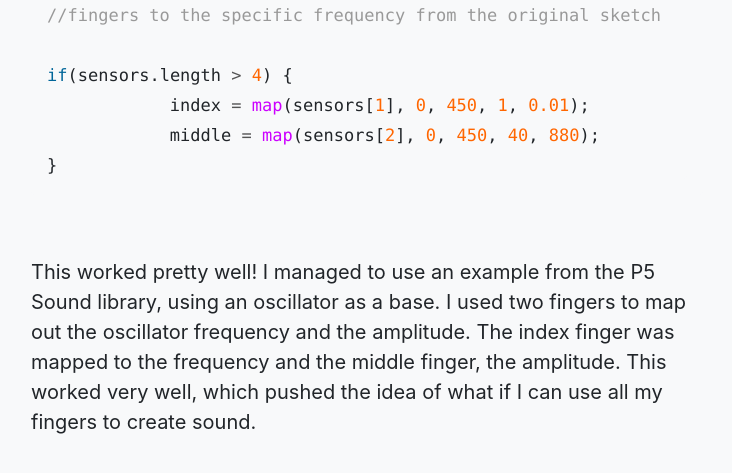
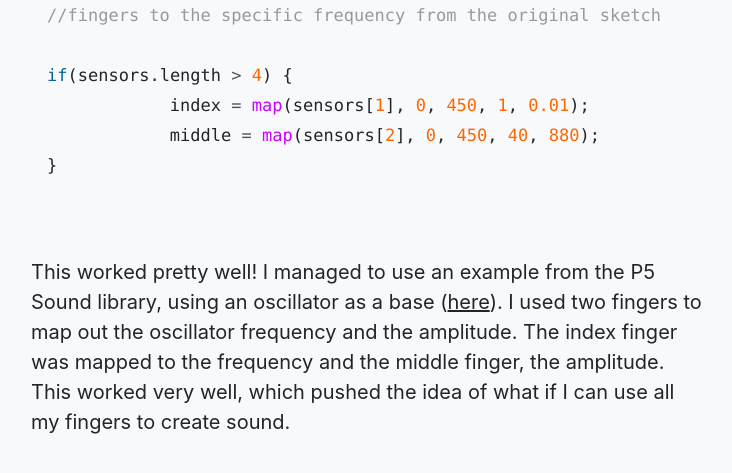
Before and after one commit to ixdwtruong/ixdwtruong.github.io, a Jekyll site: the page built from _posts/0001-01-06-intobjp2.md, in a window 1280 px wide and 900 px high, scrolled down 4195 px, cut to the strip 0-495 px from the top of the window. Shown: the top 473 px of the strip, without its empty margins (273-1005 px from the left). Built offline with Jekyll 4.4.1, drawn with Linux system fonts in a browser that asks for light colours.

Commit message:
Update 0001-01-06-intobjp2.md

```diff
--- a/_posts/0001-01-06-intobjp2.md
+++ b/_posts/0001-01-06-intobjp2.md
@@ -104,7 +104,7 @@
 
 <br>
 
-This worked pretty well! I managed to use an example from the P5 Sound library, using an oscillator as a base. I used two fingers to map out the oscillator frequency and the amplitude. The index finger was mapped to the frequency and the middle finger, the amplitude. This worked very well, which pushed the idea of what if I can use all my fingers to create sound.
+This worked pretty well! I managed to use an example from the P5 Sound library, using an oscillator as a base (<a href ="https://p5js.org/examples/sound-oscillator-frequency.html">here</a>). I used two fingers to map out the oscillator frequency and the amplitude. The index finger was mapped to the frequency and the middle finger, the amplitude. This worked very well, which pushed the idea of what if I can use all my fingers to create sound.
 
 <br>
 
```
